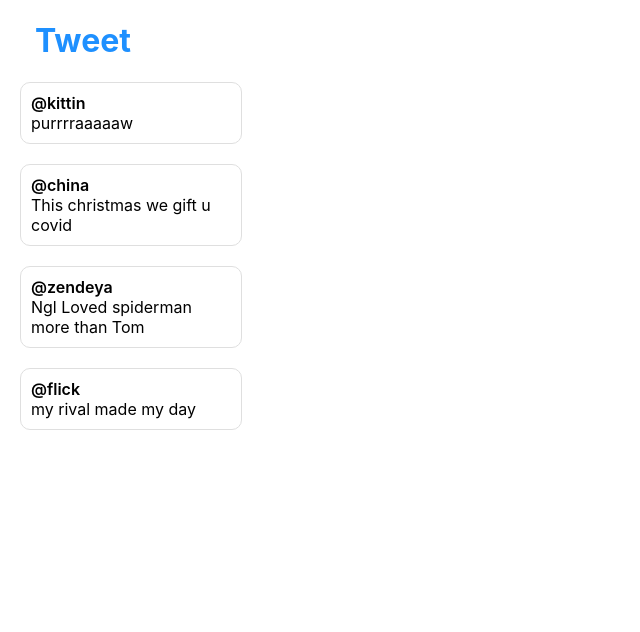
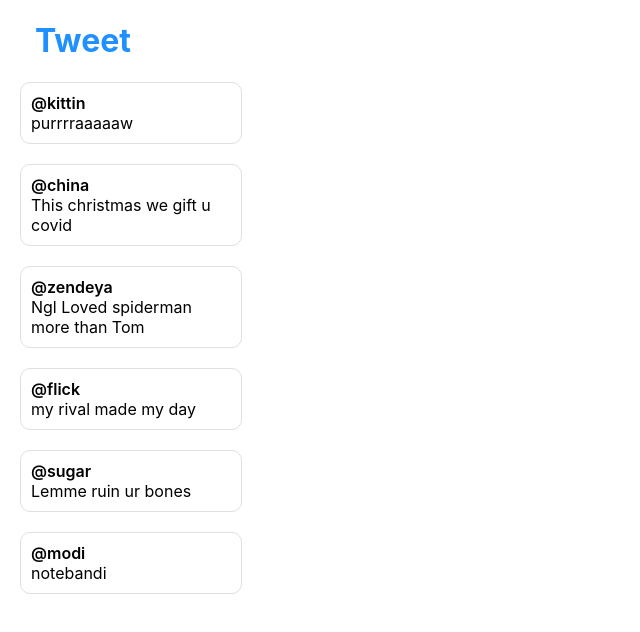
Before and after one commit to roshnirajak/React-Tweet, a React (Create React App) app: page / in a window 1280 px wide. Shown: the top 632 px of the page, without its empty margins (0-640 px from the left). Built offline with nearby package versions, Linux system fonts and the light colour scheme.

Commit message:
Update array_api.js

```diff
--- a/src/array_api.js
+++ b/src/array_api.js
@@ -14,6 +14,14 @@ const Menu=[
     {
         uname:"@flick",
         content:"my rival made my day"
+    },
+    {
+        uname: "@sugar",
+        content: "Lemme ruin ur bones"
+    },
+    {
+        uname:"@modi",
+        content:"notebandi"
     }
 ];
 export default Menu;
```
